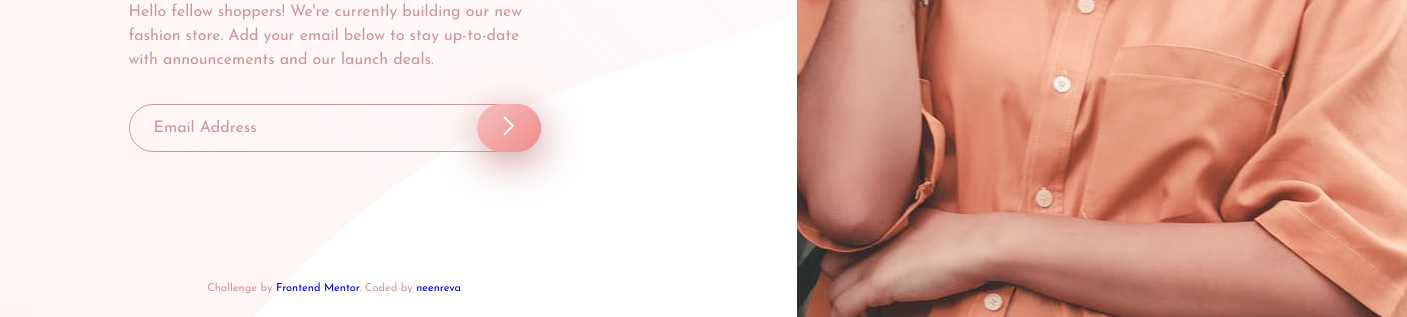
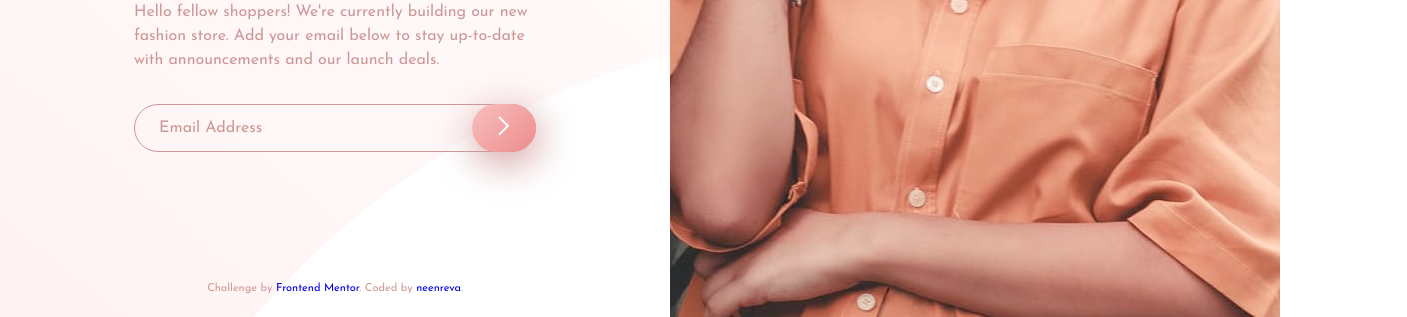
Before and after one commit to neenreva/base-apparel-coming-soon-master, a plain HTML site: page index.html in a window 1280 px wide. Shown: the part 483-800 px from the top of the page, 1407 px wide, since content can reach past the window. Drawn offline with Linux system fonts and the light colour scheme.

Commit message:
CSS update

```diff
--- a/style.css
+++ b/style.css
@@ -150,7 +150,7 @@ footer {
   color: var(--SoftRed);
 }
 
-@media (min-width: 1000px) {
+@media (min-width: 1100px) {
   body {
     background-image: url(images/bg-pattern-desktop.svg);
     background-repeat: none;
@@ -170,7 +170,7 @@ footer {
 
   header,
   .coming-soon {
-    padding: 2rem 20vw;
+    padding: 2rem 20%;
   }
 
   header {
```
